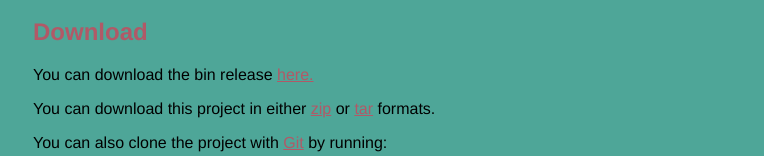
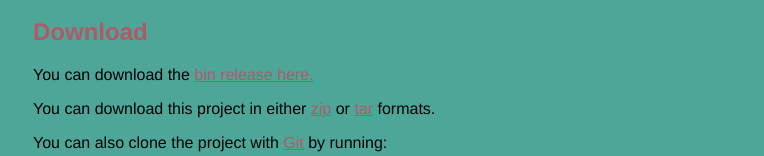
Before and after one commit to zasdfgbnm-dumpster/FlashFormulaEditor, a plain HTML site: page index.html in a window 1280 px wide. Shown: the part 1603-1759 px from the top of the page, without its empty margins (257-1021 px from the left). Drawn offline with Linux system fonts and the light colour scheme.

Commit message:
modify the download link

```diff
--- a/index.html
+++ b/index.html
@@ -132,8 +132,8 @@ And call the function getLatex() using javascript to get the latex of the formul
 
     <h2>Download</h2>
     <p>
-    	You can download the bin release
-    	<a href="FlashFormulaEditor.zip">here.</a>
+    	You can download the
+    	<a href="FlashFormulaEditor.zip">bin release here.</a>
     </p>
     <p>
       You can download this project in either
```
